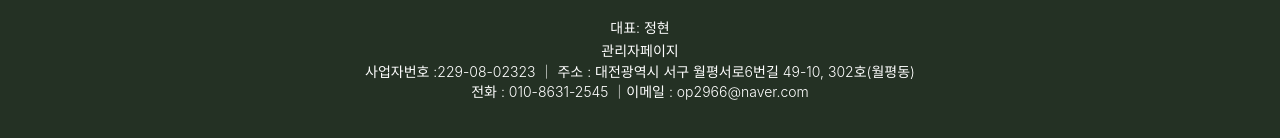
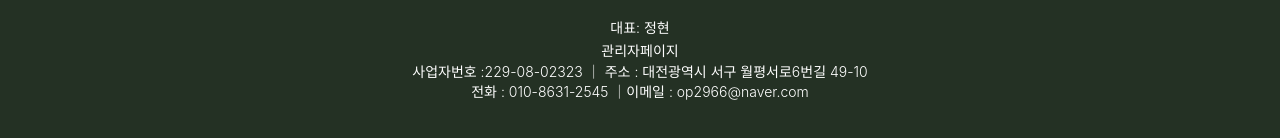
Before and after one commit to globalmig/nusu, a Next.js app: page / in a window 1280 px wide. Shown: the part 4031-4169 px from the top of the page. Built offline with nearby package versions, Linux system fonts and the light colour scheme.

Commit message:
edit: 사업자 주소 수정

```diff
--- a/components/Footer.tsx
+++ b/components/Footer.tsx
@@ -10,7 +10,7 @@ export default function Footer() {
       <Link href="/admin/login" className="font-light text-sm">
         관리자페이지
       </Link>
-      <p className="font-light text-sm ">사업자번호 :229-08-02323 ｜ 주소 : 대전광역시 서구 월평서로6번길 49-10, 302호(월평동)</p>
+      <p className="font-light text-sm ">사업자번호 :229-08-02323 ｜ 주소 : 대전광역시 서구 월평서로6번길 49-10</p>
       <p className="font-light text-sm ">전화 : 010-8631-2545 ｜이메일 : op2966@naver.com</p>
     </footer>
   );
```
